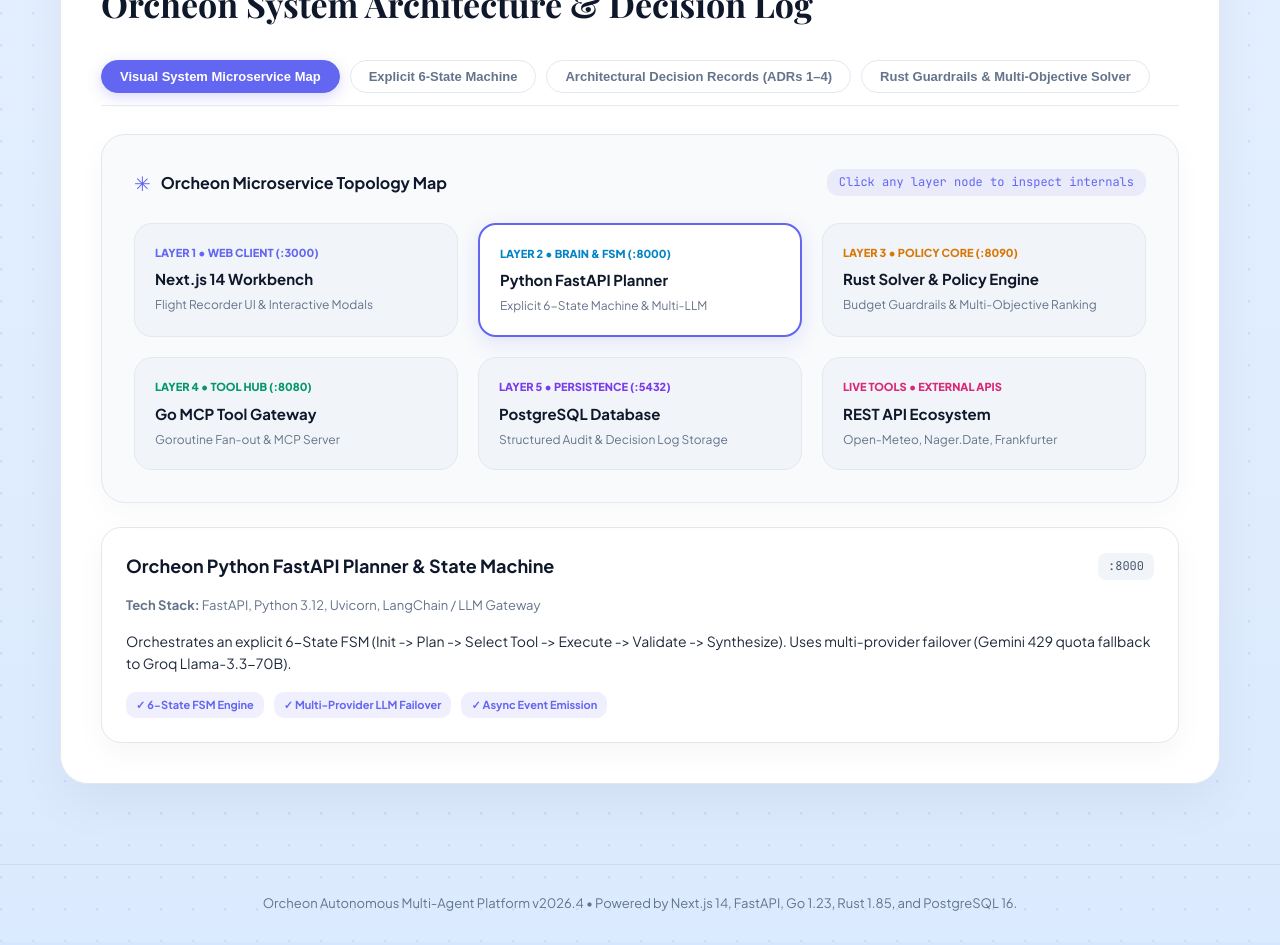
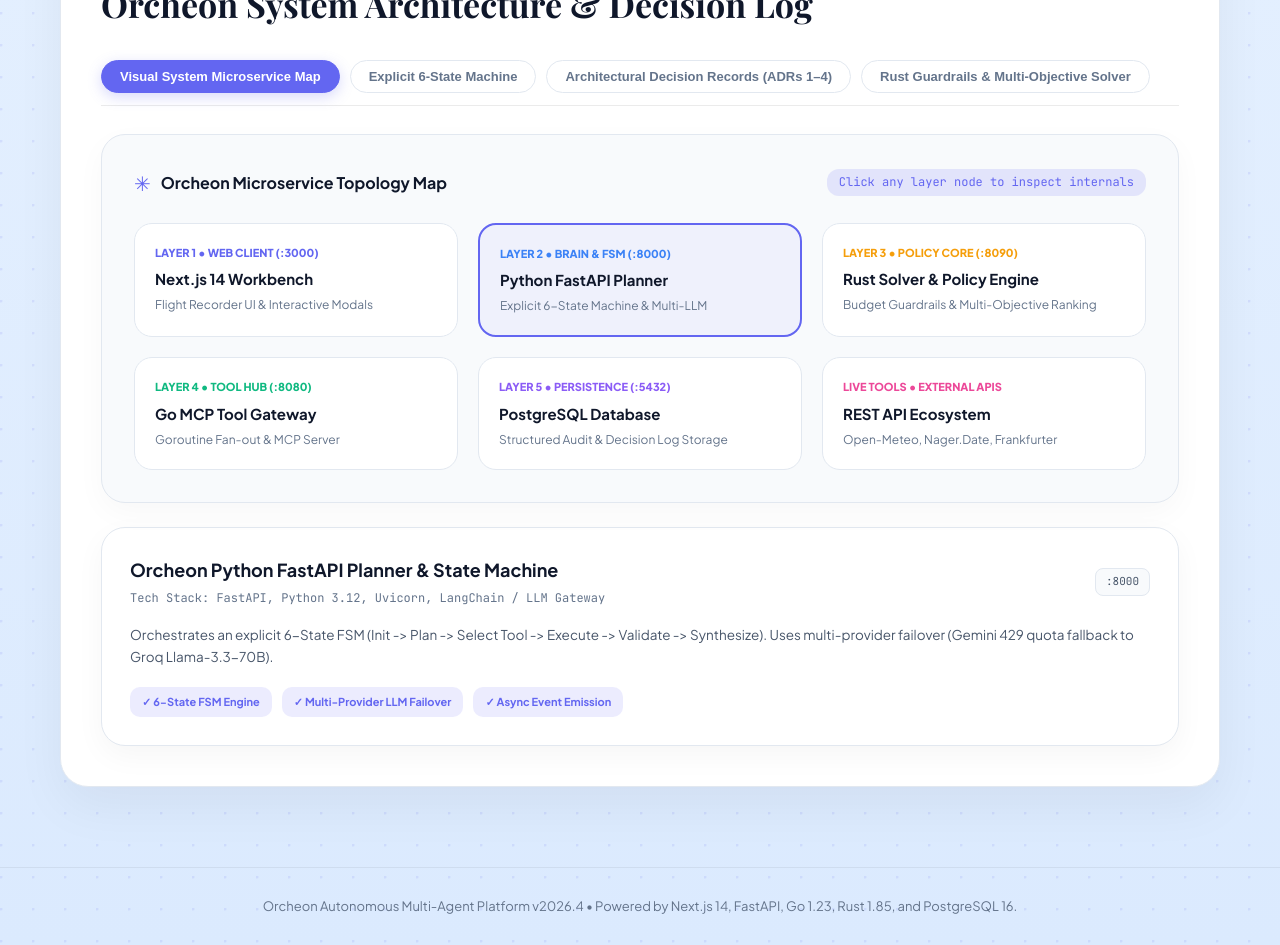
Before and after one commit to Raphel6969/agentic_assistant, a Next.js app in the folder frontend/: page / in a window 1280 px wide. Shown: the part 2260-3205 px from the top of the page. Built offline with nearby package versions, Linux system fonts and the light colour scheme; a web font is replaced by a local one.

Commit message:
fix(theme): fix dark theme contrast, remove raw white card backgrounds, make VoiceWidget, GeneralChatBot, ToolBentoGrid, and OrcheonArchitectureDiagram theme-aware

```diff
--- a/frontend/src/components/workbench/OrcheonArchitectureDiagram.tsx
+++ b/frontend/src/components/workbench/OrcheonArchitectureDiagram.tsx
@@ -1,8 +1,12 @@
 "use client";
 
 import React, { useState } from "react";
+import { useTheme } from "@/context/ThemeContext";
 
 export const OrcheonArchitectureDiagram: React.FC = () => {
+  const { theme } = useTheme();
+  const isDark = theme === "dark";
+
   const [activeNode, setActiveNode] = useState<"frontend" | "planner" | "solver" | "gateway" | "postgres" | "apis">("planner");
 
   const nodeDetails = {
@@ -51,15 +55,15 @@
   };
 
   return (
-    <div style={{ display: "flex", flexDirection: "column", gap: 24, fontFamily: "var(--font-sans), sans-serif" }}>
-      {/* Visual System Topology Map (Light Glass Theme) */}
+    <div style={{ display: "flex", flexDirection: "column", gap: 24, fontFamily: "var(--font-sans), sans-serif", color: isDark ? "#F8FAFC" : "#0F172A" }}>
+      {/* Visual System Topology Map */}
       <div
         style={{
-          background: "#F8FAFC",
+          background: isDark ? "#1E293B" : "#F8FAFC",
           borderRadius: 24,
           padding: 32,
-          boxShadow: "0 10px 30px rgba(0,0,0,0.03)",
-          border: "1.5px solid #E2E8F0",
+          boxShadow: isDark ? "0 10px 30px rgba(0,0,0,0.3)" : "0 10px 30px rgba(0,0,0,0.03)",
+          border: isDark ? "1.5px solid #334155" : "1.5px solid #E2E8F0",
           position: "relative",
           overflow: "hidden",
         }}
@@ -67,192 +71,184 @@
         <div style={{ display: "flex", alignItems: "center", justifyContent: "space-between", marginBottom: 24 }}>
           <div style={{ display: "flex", alignItems: "center", gap: 10 }}>
             <span style={{ fontSize: 20, color: "#6366F1" }}>✳</span>
-            <span style={{ fontSize: 16, fontWeight: 700, color: "#0F172A" }}>
+            <span style={{ fontSize: 16, fontWeight: 700, color: isDark ? "#F8FAFC" : "#0F172A" }}>
               Orcheon Microservice Topology Map
             </span>
           </div>
-          <span style={{ fontSize: 12, fontFamily: "var(--font-mono)", color: "#6366F1", background: "rgba(99,102,241,0.1)", padding: "4px 12px", borderRadius: 12 }}>
+          <span style={{ fontSize: 12, fontFamily: "var(--font-mono)", color: "#6366F1", background: "rgba(99,102,241,0.15)", padding: "4px 12px", borderRadius: 12 }}>
             Click any layer node to inspect internals
           </span>
         </div>
 
         {/* Nodes Grid Layout */}
         <div style={{ display: "grid", gridTemplateColumns: "repeat(3, 1fr)", gap: 20, position: "relative", zIndex: 10 }}>
-          {/* Layer 1: Next.js Frontend */}
+          {/* Node 1: Web Client */}
           <div
             onClick={() => setActiveNode("frontend")}
             style={{
-              background: activeNode === "frontend" ? "#FFFFFF" : "#F1F5F9",
-              border: activeNode === "frontend" ? "2px solid #6366F1" : "1.5px solid #E2E8F0",
+              background: activeNode === "frontend" ? (isDark ? "rgba(99,102,241,0.25)" : "rgba(99,102,241,0.06)") : isDark ? "#0F172A" : "#FFFFFF",
+              border: activeNode === "frontend" ? "2px solid #6366F1" : isDark ? "1.5px solid #334155" : "1.5px solid #E2E8F0",
               borderRadius: 18,
               padding: 20,
               cursor: "pointer",
-              transition: "all 180ms ease",
-              boxShadow: activeNode === "frontend" ? "0 6px 20px rgba(99,102,241,0.15)" : "none",
+              transition: "all 200ms ease",
             }}
           >
             <div style={{ fontSize: 11, fontWeight: 800, color: "#6366F1", textTransform: "uppercase", marginBottom: 6 }}>
               Layer 1 • Web Client (:3000)
             </div>
-            <div style={{ fontSize: 15, fontWeight: 700, color: "#0F172A", marginBottom: 4 }}>
-              Next.js 14 Workbench
-            </div>
-            <div style={{ fontSize: 12, color: "#64748B" }}>Flight Recorder UI & Interactive Modals</div>
+            <div style={{ fontSize: 15, fontWeight: 700, color: isDark ? "#F8FAFC" : "#0F172A" }}>Next.js 14 Workbench</div>
+            <div style={{ fontSize: 12, color: isDark ? "#94A3B8" : "#64748B", marginTop: 4 }}>Flight Recorder UI & Interactive Modals</div>
           </div>
 
-          {/* Layer 2: Python Planner */}
+          {/* Node 2: Planner & FSM */}
           <div
             onClick={() => setActiveNode("planner")}
             style={{
-              background: activeNode === "planner" ? "#FFFFFF" : "#F1F5F9",
-              border: activeNode === "planner" ? "2px solid #6366F1" : "1.5px solid #E2E8F0",
+              background: activeNode === "planner" ? (isDark ? "rgba(99,102,241,0.25)" : "rgba(99,102,241,0.06)") : isDark ? "#0F172A" : "#FFFFFF",
+              border: activeNode === "planner" ? "2px solid #6366F1" : isDark ? "1.5px solid #334155" : "1.5px solid #E2E8F0",
               borderRadius: 18,
               padding: 20,
               cursor: "pointer",
-              transition: "all 180ms ease",
-              boxShadow: activeNode === "planner" ? "0 6px 20px rgba(99,102,241,0.15)" : "none",
+              transition: "all 200ms ease",
             }}
           >
-            <div style={{ fontSize: 11, fontWeight: 800, color: "#0284C7", textTransform: "uppercase", marginBottom: 6 }}>
+            <div style={{ fontSize: 11, fontWeight: 800, color: "#3B82F6", textTransform: "uppercase", marginBottom: 6 }}>
               Layer 2 • Brain & FSM (:8000)
             </div>
-            <div style={{ fontSize: 15, fontWeight: 700, color: "#0F172A", marginBottom: 4 }}>
-              Python FastAPI Planner
-            </div>
-            <div style={{ fontSize: 12, color: "#64748B" }}>Explicit 6-State Machine & Multi-LLM</div>
+            <div style={{ fontSize: 15, fontWeight: 700, color: isDark ? "#F8FAFC" : "#0F172A" }}>Python FastAPI Planner</div>
+            <div style={{ fontSize: 12, color: isDark ? "#94A3B8" : "#64748B", marginTop: 4 }}>Explicit 6-State Machine & Multi-LLM</div>
           </div>
 
-          {/* Layer 3: Rust Solver */}
+          {/* Node 3: Policy Core */}
           <div
             onClick={() => setActiveNode("solver")}
             style={{
-              background: activeNode === "solver" ? "#FFFFFF" : "#F1F5F9",
-              border: activeNode === "solver" ? "2px solid #F59E0B" : "1.5px solid #E2E8F0",
+              background: activeNode === "solver" ? (isDark ? "rgba(99,102,241,0.25)" : "rgba(99,102,241,0.06)") : isDark ? "#0F172A" : "#FFFFFF",
+              border: activeNode === "solver" ? "2px solid #6366F1" : isDark ? "1.5px solid #334155" : "1.5px solid #E2E8F0",
               borderRadius: 18,
               padding: 20,
               cursor: "pointer",
-              transition: "all 180ms ease",
-              boxShadow: activeNode === "solver" ? "0 6px 20px rgba(245,158,11,0.15)" : "none",
+              transition: "all 200ms ease",
             }}
           >
-            <div style={{ fontSize: 11, fontWeight: 800, color: "#D97706", textTransform: "uppercase", marginBottom: 6 }}>
+            <div style={{ fontSize: 11, fontWeight: 800, color: "#F59E0B", textTransform: "uppercase", marginBottom: 6 }}>
               Layer 3 • Policy Core (:8090)
             </div>
-            <div style={{ fontSize: 15, fontWeight: 700, color: "#0F172A", marginBottom: 4 }}>
-              Rust Solver & Policy Engine
-            </div>
-            <div style={{ fontSize: 12, color: "#64748B" }}>Budget Guardrails & Multi-Objective Ranking</div>
+            <div style={{ fontSize: 15, fontWeight: 700, color: isDark ? "#F8FAFC" : "#0F172A" }}>Rust Solver & Policy Engine</div>
+            <div style={{ fontSize: 12, color: isDark ? "#94A3B8" : "#64748B", marginTop: 4 }}>Budget Guardrails & Multi-Objective Ranking</div>
           </div>
 
-          {/* Layer 4: Go Tool Gateway */}
+          {/* Node 4: Tool Hub */}
           <div
             onClick={() => setActiveNode("gateway")}
             style={{
-              background: activeNode === "gateway" ? "#FFFFFF" : "#F1F5F9",
-              border: activeNode === "gateway" ? "2px solid #10B981" : "1.5px solid #E2E8F0",
+              background: activeNode === "gateway" ? (isDark ? "rgba(99,102,241,0.25)" : "rgba(99,102,241,0.06)") : isDark ? "#0F172A" : "#FFFFFF",
+              border: activeNode === "gateway" ? "2px solid #6366F1" : isDark ? "1.5px solid #334155" : "1.5px solid #E2E8F0",
               borderRadius: 18,
               padding: 20,
               cursor: "pointer",
-              transition: "all 180ms ease",
-              boxShadow: activeNode === "gateway" ? "0 6px 20px rgba(16,185,129,0.15)" : "none",
+              transition: "all 200ms ease",
             }}
           >
-            <div style={{ fontSize: 11, fontWeight: 800, color: "#059669", textTransform: "uppercase", marginBottom: 6 }}>
+            <div style={{ fontSize: 11, fontWeight: 800, color: "#10B981", textTransform: "uppercase", marginBottom: 6 }}>
               Layer 4 • Tool Hub (:8080)
             </div>
-            <div style={{ fontSize: 15, fontWeight: 700, color: "#0F172A", marginBottom: 4 }}>
-              Go MCP Tool Gateway
-            </div>
-            <div style={{ fontSize: 12, color: "#64748B" }}>Goroutine Fan-out & MCP Server</div>
+            <div style={{ fontSize: 15, fontWeight: 700, color: isDark ? "#F8FAFC" : "#0F172A" }}>Go MCP Tool Gateway</div>
+            <div style={{ fontSize: 12, color: isDark ? "#94A3B8" : "#64748B", marginTop: 4 }}>Goroutine Fan-out & MCP Server</div>
           </div>
 
-          {/* Layer 5: PostgreSQL Database */}
+          {/* Node 5: Persistence */}
           <div
             onClick={() => setActiveNode("postgres")}
             style={{
-              background: activeNode === "postgres" ? "#FFFFFF" : "#F1F5F9",
-              border: activeNode === "postgres" ? "2px solid #8B5CF6" : "1.5px solid #E2E8F0",
+              background: activeNode === "postgres" ? (isDark ? "rgba(99,102,241,0.25)" : "rgba(99,102,241,0.06)") : isDark ? "#0F172A" : "#FFFFFF",
+              border: activeNode === "postgres" ? "2px solid #6366F1" : isDark ? "1.5px solid #334155" : "1.5px solid #E2E8F0",
               borderRadius: 18,
               padding: 20,
               cursor: "pointer",
-              transition: "all 180ms ease",
-              boxShadow: activeNode === "postgres" ? "0 6px 20px rgba(139,92,246,0.15)" : "none",
+              transition: "all 200ms ease",
             }}
           >
-            <div style={{ fontSize: 11, fontWeight: 800, color: "#7C3AED", textTransform: "uppercase", marginBottom: 6 }}>
+            <div style={{ fontSize: 11, fontWeight: 800, color: "#8B5CF6", textTransform: "uppercase", marginBottom: 6 }}>
               Layer 5 • Persistence (:5432)
             </div>
-            <div style={{ fontSize: 15, fontWeight: 700, color: "#0F172A", marginBottom: 4 }}>
-              PostgreSQL Database
-            </div>
-            <div style={{ fontSize: 12, color: "#64748B" }}>Structured Audit & Decision Log Storage</div>
+            <div style={{ fontSize: 15, fontWeight: 700, color: isDark ? "#F8FAFC" : "#0F172A" }}>PostgreSQL Database</div>
+            <div style={{ fontSize: 12, color: isDark ? "#94A3B8" : "#64748B", marginTop: 4 }}>Structured Audit & Decision Log Storage</div>
           </div>
 
-          {/* Layer 6: Live APIs */}
+          {/* Node 6: External Live APIs */}
           <div
             onClick={() => setActiveNode("apis")}
             style={{
-              background: activeNode === "apis" ? "#FFFFFF" : "#F1F5F9",
-              border: activeNode === "apis" ? "2px solid #EC4899" : "1.5px solid #E2E8F0",
+              background: activeNode === "apis" ? (isDark ? "rgba(99,102,241,0.25)" : "rgba(99,102,241,0.06)") : isDark ? "#0F172A" : "#FFFFFF",
+              border: activeNode === "apis" ? "2px solid #6366F1" : isDark ? "1.5px solid #334155" : "1.5px solid #E2E8F0",
               borderRadius: 18,
               padding: 20,
               cursor: "pointer",
-              transition: "all 180ms ease",
-              boxShadow: activeNode === "apis" ? "0 6px 20px rgba(236,72,153,0.15)" : "none",
+              transition: "all 200ms ease",
             }}
           >
-            <div style={{ fontSize: 11, fontWeight: 800, color: "#DB2777", textTransform: "uppercase", marginBottom: 6 }}>
+            <div style={{ fontSize: 11, fontWeight: 800, color: "#EC4899", textTransform: "uppercase", marginBottom: 6 }}>
               Live Tools • External APIs
             </div>
-            <div style={{ fontSize: 15, fontWeight: 700, color: "#0F172A", marginBottom: 4 }}>
-              REST API Ecosystem
-            </div>
-            <div style={{ fontSize: 12, color: "#64748B" }}>Open-Meteo, Nager.Date, Frankfurter</div>
+            <div style={{ fontSize: 15, fontWeight: 700, color: isDark ? "#F8FAFC" : "#0F172A" }}>REST API Ecosystem</div>
+            <div style={{ fontSize: 12, color: isDark ? "#94A3B8" : "#64748B", marginTop: 4 }}>Open-Meteo, Nager.Date, Frankfurter</div>
           </div>
         </div>
       </div>
 
-      {/* Active Node Detail Card */}
-      {nodeDetails[activeNode] && (
+      {/* Selected Node Inspector Detail Card */}
       <div
         style={{
-            background: "#FFFFFF",
-            borderRadius: 20,
-            padding: 24,
-            border: "1.5px solid #E2E8F0",
-            boxShadow: "0 10px 30px rgba(0,0,0,0.04)",
+          background: isDark ? "#1E293B" : "#FFFFFF",
+          borderRadius: 24,
+          padding: 28,
+          boxShadow: isDark ? "0 10px 30px rgba(0,0,0,0.3)" : "0 10px 30px rgba(0,0,0,0.04)",
+          border: isDark ? "1.5px solid #334155" : "1.5px solid #E2E8F0",
           display: "flex",
           flexDirection: "column",
-            gap: 14,
+          gap: 16,
         }}
       >
         <div style={{ display: "flex", alignItems: "center", justifyContent: "space-between" }}>
-            <h3 style={{ fontSize: 18, fontWeight: 700, color: "#0F172A", margin: 0 }}>
+          <div>
+            <h3 style={{ margin: 0, fontSize: 18, fontWeight: 700, color: isDark ? "#F8FAFC" : "#0F172A" }}>
               {nodeDetails[activeNode].title}
             </h3>
-            <span style={{ fontSize: 12, fontFamily: "var(--font-mono)", background: "#F1F5F9", padding: "4px 10px", borderRadius: 8, color: "#475569" }}>
+            <span style={{ fontSize: 12, color: isDark ? "#94A3B8" : "#64748B", fontFamily: "var(--font-mono)" }}>
+              Tech Stack: {nodeDetails[activeNode].tech}
+            </span>
+          </div>
+          <span
+            style={{
+              fontSize: 11,
+              fontFamily: "var(--font-mono)",
+              background: isDark ? "#0F172A" : "#F8FAFC",
+              border: isDark ? "1px solid #334155" : "1px solid #E2E8F0",
+              padding: "4px 10px",
+              borderRadius: 8,
+              color: isDark ? "#CBD5E1" : "#475569",
+            }}
+          >
             {nodeDetails[activeNode].port}
           </span>
         </div>
 
-          <div style={{ fontSize: 13, color: "#64748B" }}>
-            <strong>Tech Stack:</strong> {nodeDetails[activeNode].tech}
-          </div>
-
-          <p style={{ fontSize: 14, color: "#1E293B", margin: 0, lineHeight: 1.6 }}>
+        <p style={{ margin: 0, fontSize: 13.5, color: isDark ? "#CBD5E1" : "#475569", lineHeight: 1.6 }}>
           {nodeDetails[activeNode].desc}
         </p>
 
-          <div style={{ display: "flex", gap: 10, paddingTop: 4 }}>
-            {nodeDetails[activeNode].metrics.map((m) => (
+        <div style={{ display: "flex", gap: 10, flexWrap: "wrap", paddingTop: 4 }}>
+          {nodeDetails[activeNode].metrics.map((m, idx) => (
             <span
-                key={m}
+              key={idx}
               style={{
                 fontSize: 11,
                 fontWeight: 700,
-                  background: "rgba(99,102,241,0.1)",
                 color: "#6366F1",
-                  padding: "4px 10px",
+                background: "rgba(99,102,241,0.12)",
+                padding: "6px 12px",
                 borderRadius: 10,
               }}
             >
@@ -261,7 +257,6 @@
           ))}
         </div>
       </div>
-      )}
     </div>
   );
 };
```
Also changed, not shown: frontend/src/app/app/page.tsx (+37 -38 lines), frontend/src/components/workbench/GeneralChatBot.tsx (+29 -26 lines), frontend/src/components/workbench/VoiceWidget.tsx (+16 -11 lines). Lines whose indentation alone changed are shown as unchanged.
